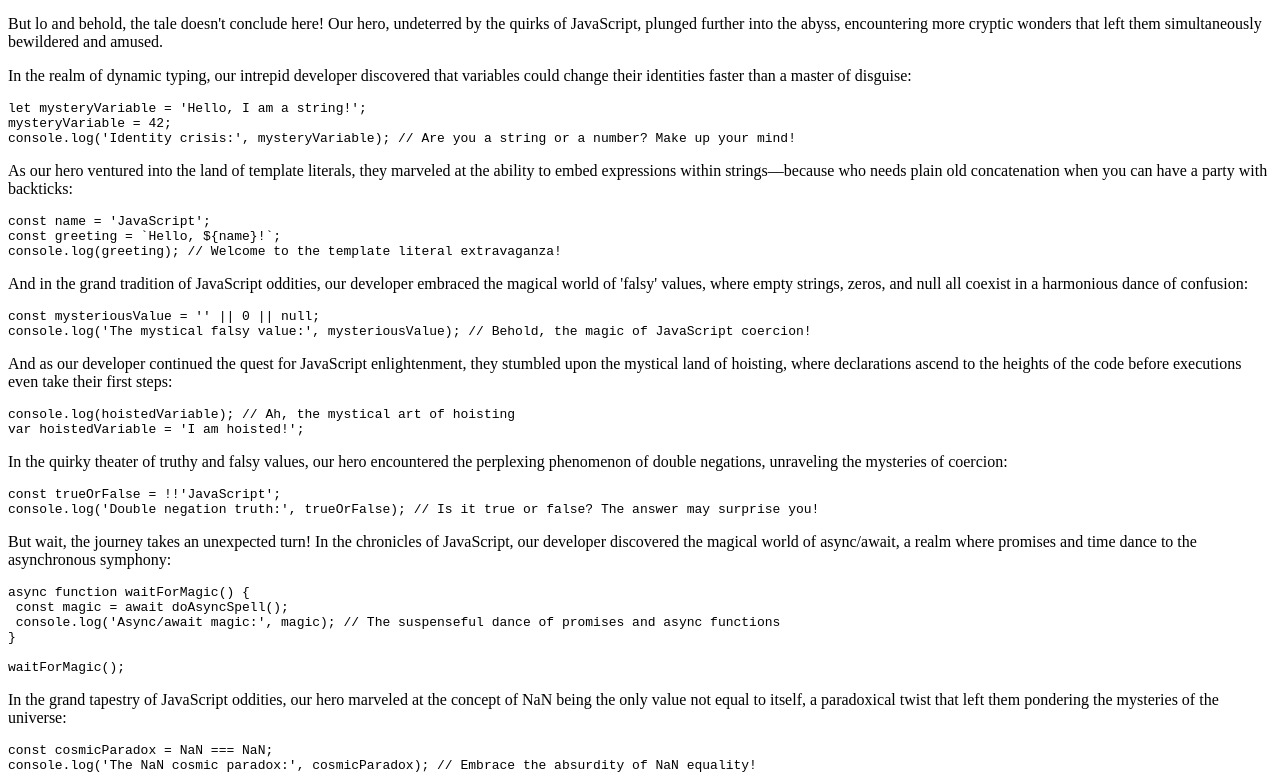
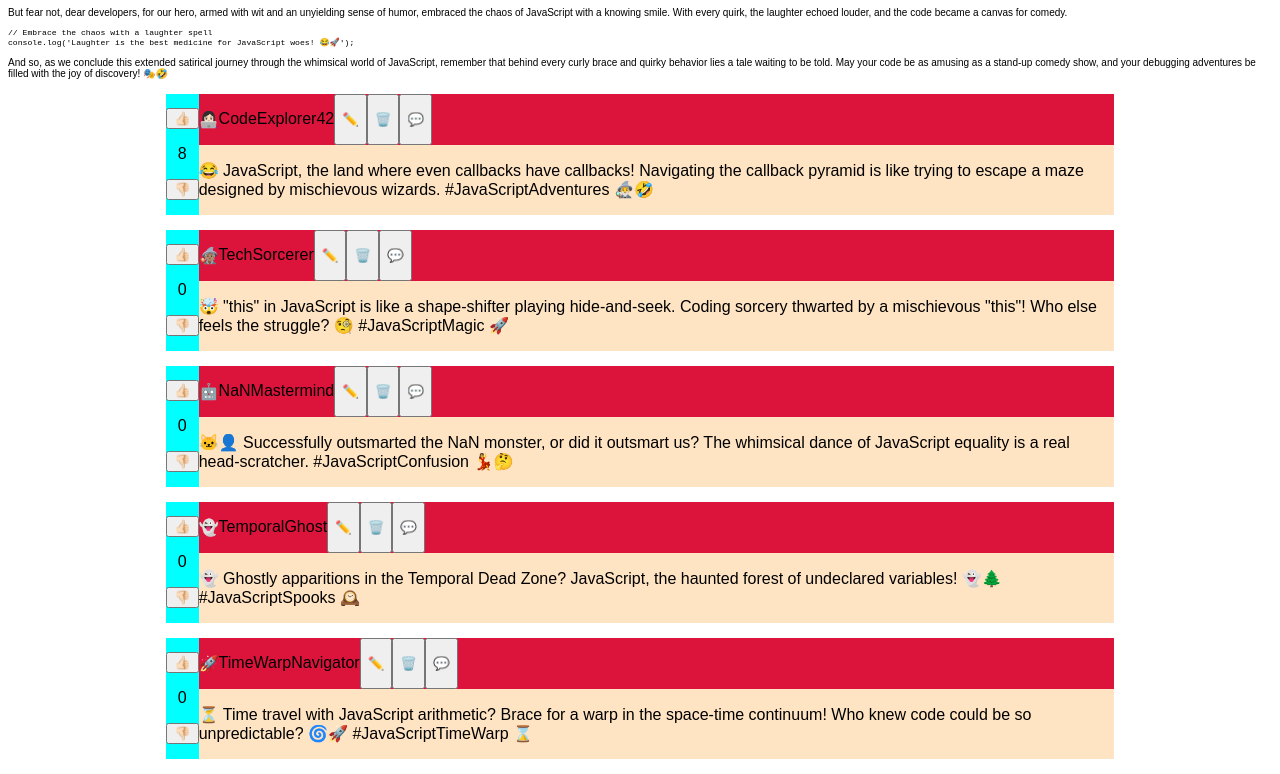
Before and after one commit to judith-sanchez/topacademy-full-stack-react-node, a React app in the folder react-context/: page / in a window 1280 px wide. Shown: the part 1106-1880 px from the top of the page. Built offline with nearby package versions, Linux system fonts and the light colour scheme; the HTML template or start-up script is replaced by a standard one.

Commit message:
Changing laptop

```diff
--- a/react-context/src/App.tsx
+++ b/react-context/src/App.tsx
@@ -1,5 +1,7 @@
 import BlogPost from './BlogPost';
 import { CommentsProvider } from './CommentsContext';
+
+import './styles/App.css';
 
 const App: React.FC = () => {
   // To help TS understand that it is a functional component
--- a/react-context/src/Comment.tsx
+++ b/react-context/src/Comment.tsx
@@ -1,5 +1,6 @@
 import React from 'react';
 import useComment, { CommentActions } from './useComment';
+import styles from './styles/Comment.module.css';
 
 interface CommentProps {
   commentId: number;
@@ -22,8 +23,8 @@ const Comment: React.FC<CommentProps> = ({
     useComment(commentId);
 
   return (
-    <div className="comments">
-      <div className="votes-container">
+    <div className={styles.mainContainer}>
+      <div className={styles.votes}>
         <button
           onClick={() => {
             addVote();
@@ -40,8 +41,8 @@ const Comment: React.FC<CommentProps> = ({
           👎🏻
         </button>
       </div>
-      <div className="comment-container">
-        <div>
+      <div className={styles.secondaryContainer}>
+        <div className={styles.infoAndFunctionalities}>
           <p>{avatar}</p>
           <p>{username}</p>
           <p>{datePosted}</p>
--- /dev/null
+++ b/react-context/src/styles/App.css
@@ -0,0 +1,7 @@
+:root {
+  box-sizing: border-box;
+  font-family: Arial, Helvetica, sans-serif;
+  font-size: 62.5%;
+  margin: 0;
+  padding: 0;
+}
--- /dev/null
+++ b/react-context/src/styles/Comment.module.css
@@ -0,0 +1,26 @@
+.mainContainer {
+  display: flex;
+  flex-flow: row nowrap;
+  font-size: 1.6rem;
+  background-color: aquamarine;
+  margin: 1.5rem auto;
+  width: 75%;
+}
+
+.votes {
+  align-items: center;
+  background-color: aqua;
+  display: flex;
+  flex-flow: column nowrap;
+  justify-content: center;
+}
+
+.secondaryContainer {
+  background-color: bisque;
+}
+
+.infoAndFunctionalities {
+  background-color: crimson;
+  display: flex;
+  flex-flow: row nowrap;
+}
```
